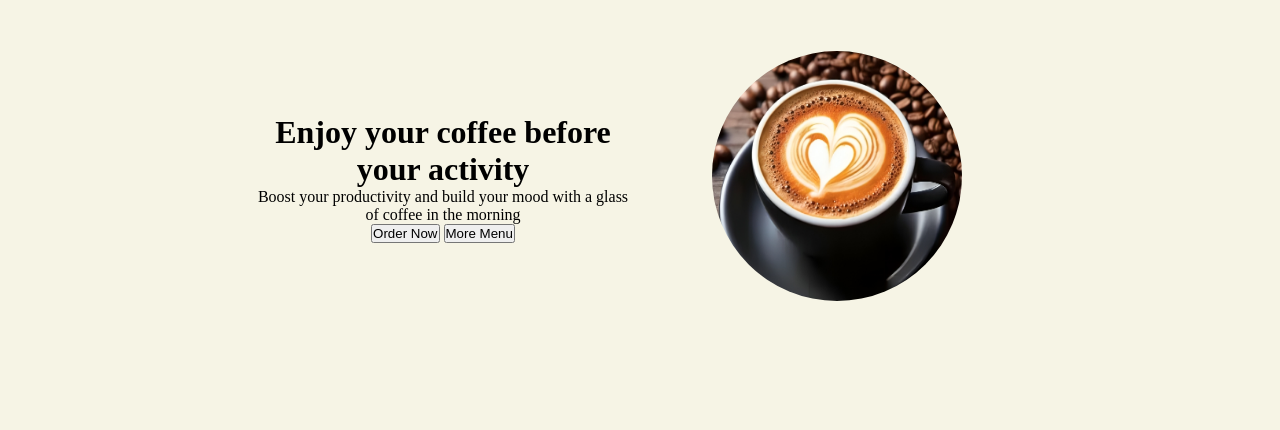
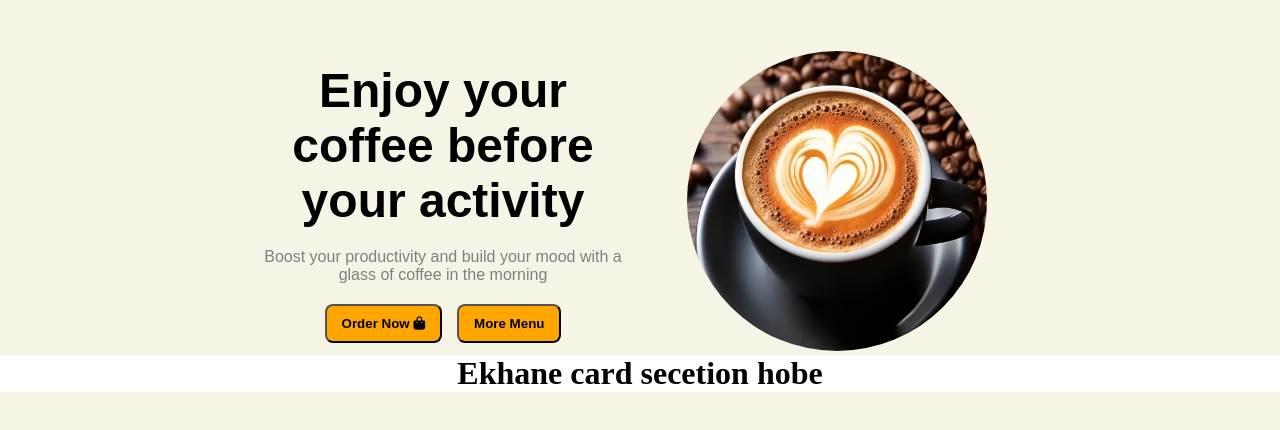
Before and after one commit to AkashSaha01/CafeStreet, a plain HTML site: page index.html in a window 1280 px wide. Shown: the part 50-480 px from the top of the page. Drawn offline with Linux system fonts and the light colour scheme.

Commit message:
without postion and card

```diff
--- a/index.html
+++ b/index.html
@@ -26,6 +26,7 @@
     />
   </head>
   <body>
+    <div class="positon-background-coffee">
     <header>
     <div class="header-block">
       <div class="header-logo">
@@ -80,15 +81,20 @@
           </p>
         </div>
         <div class="hero-button">
-          <button id="button-left">Order Now</button>
+          <button id="button-left">Order Now <i class="fa-solid fa-bag-shopping"></i></button>
           <button id="button-right">More Menu</button>
         </div>
       </div>
       <div class="hero-right">
         <div class="hero-image-block">
-          <img id="hero-image" src="./images/coffee-right-top.png" alt="Coffe image" />
+          <img id="hero-image" src="./images/heroCoffee.png" alt="Coffe image" />
         </div>
       </div>
     </div>
+  </div>
+  <div class="card-section">
+
+    <h1>Ekhane card secetion hobe</h1>
+  </div>
   </body>
 </html>
--- a/styles/style.css
+++ b/styles/style.css
@@ -100,6 +100,7 @@ header {
   display: flex;
   flex-direction: column;
   align-items: center; /* Center elements inside */
+  gap: 20px;
 }
 
 /* Ensures hero-right takes 50% width */
@@ -109,7 +110,49 @@ header {
   justify-content: center; /* Centers image inside */
 }
 #hero-image {
-  height: 250px;
-  width: 250px;
+  height: 300px;
+  width: 300px;
   border-radius: 50%;
 }
+.hero-headline {
+  font-family: "popins", sans-serif;
+  font-size: 1.5rem;
+}
+.hero-paragraph {
+  color: gray;
+  font-family: "popins", sans-serif;
+}
+.hero-button {
+  display: flex;
+  gap: 15px;
+}
+#button-left {
+  padding: 10px 15px;
+  background-color: orange;
+  border-radius: 8px;
+  font-weight: bold;
+}
+#button-right {
+  padding: 10px 15px;
+  background-color: orange;
+  border-radius: 8px;
+  font-weight: bold;
+}
+#button-left:hover {
+  padding: 10px 15px;
+  background-color: rgb(66, 29, 3);
+  color: white;
+  border-radius: 8px;
+  font-weight: bold;
+}
+#button-right:hover {
+  padding: 10px 15px;
+  background-color: rgb(66, 29, 3);
+  color: white;
+  border-radius: 8px;
+  font-weight: bold;
+}
+.card-section {
+  width: 100%;
+  background-color: white;
+}
```
Also changed, not shown: images/backgroundCoffee.png (added), images/heroCoffee.png (renamed from images/coffee-right-top.png), images/hero_coffe.png (deleted).
